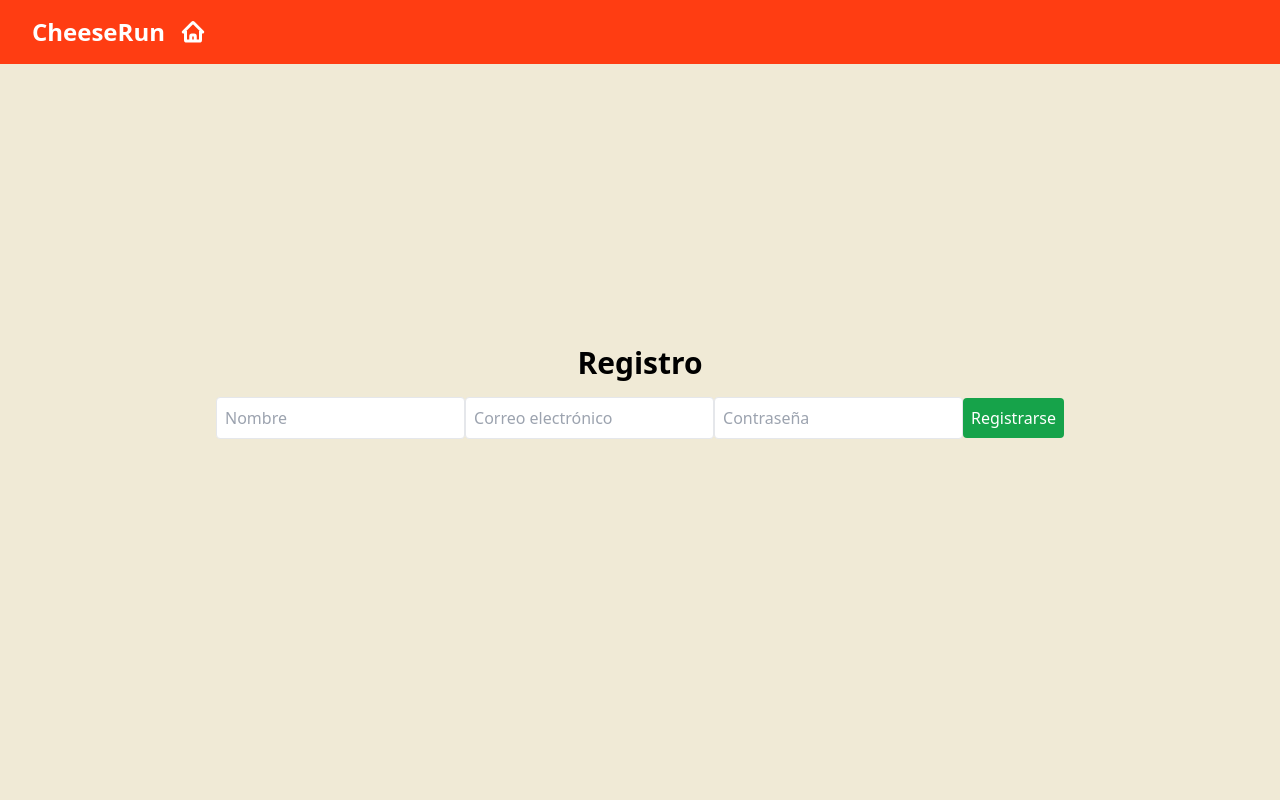
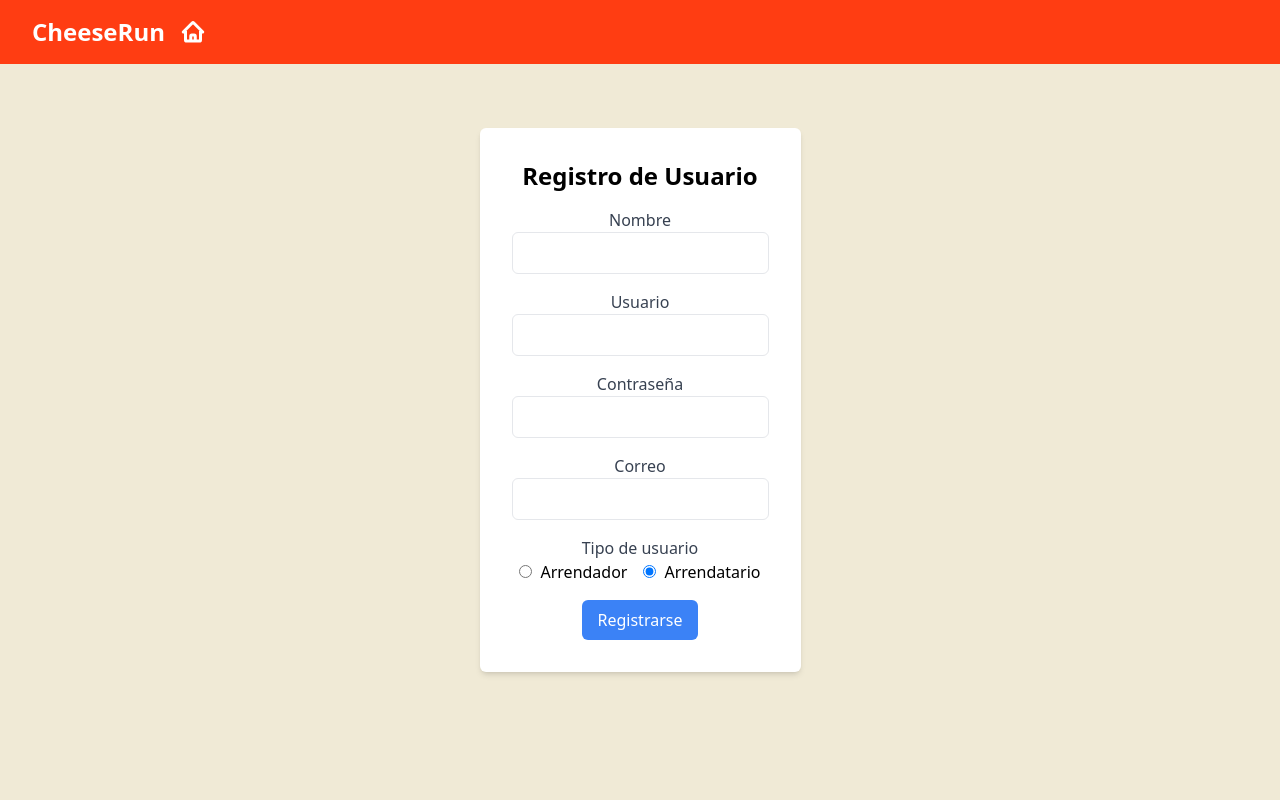
Before and after one commit to cristian-agualimpia/ProyectoFrontWeb, an Angular app: page /register in a window 1280 px wide. Shown: the top 800 px of the page. Built offline with nearby package versions, Linux system fonts and the light colour scheme; no server answers.

Commit message:
Registro Usuarios V1 con error arrendatario

```diff
--- /dev/null
+++ b/src/Conexion back/models/arrendador.model.ts
@@ -0,0 +1,10 @@
+export interface Arrendador {
+    id: number;
+    usuario: string;
+    contrasena: string;
+    nombre: string;
+    correo: string;
+    status: number;
+    propiedades: [];
+    calificaciones: [];
+}
--- /dev/null
+++ b/src/Conexion back/models/arrendatario.model.ts
@@ -0,0 +1,10 @@
+export interface Arrendatario {
+    id: number;
+    usuario: string;
+    contrasena: string;
+    nombre: string;
+    status: number;
+    correo: string;
+    solicitudes: [];
+    calificaciones: [];
+}
--- /dev/null
+++ b/src/Conexion back/services/arrendador.service.ts
@@ -0,0 +1,16 @@
+import { HttpClient } from '@angular/common/http';
+import { Injectable } from '@angular/core';
+import { Observable } from 'rxjs';
+
+@Injectable({
+  providedIn: 'root'
+})
+export class ArrendadorService {
+  private apiUrl = 'http://localhost:8080/arrendador';
+
+  constructor(private http: HttpClient) {}
+
+  crearArrendador(arrendadorData: any): Observable<any> {
+    return this.http.post(`${this.apiUrl}/crearArrendador`, arrendadorData);
+  }
+}
--- a/src/Conexion back/services/arrendatario.service.ts
+++ b/src/Conexion back/services/arrendatario.service.ts
@@ -1,9 +1,17 @@
+import { HttpClient } from '@angular/common/http';
 import { Injectable } from '@angular/core';
+import { Observable } from 'rxjs';
+import { Arrendatario } from '../models/arrendatario.model';
 
 @Injectable({
   providedIn: 'root'
 })
 export class ArrendatarioService {
+  private apiUrl = 'http://localhost:8080/arrendatario';
 
-  constructor() { }
+  constructor(private http: HttpClient) {}
+
+  crearArrendatario(arrendatarioData: Arrendatario): Observable<any> {
+    return this.http.post(`${this.apiUrl}/crearArrendatario`, arrendatarioData);
+  }
 }
--- a/src/app/registro/registro.component.html
+++ b/src/app/registro/registro.component.html
@@ -1,10 +1,33 @@
-<h2 class="text-3xl font-bold mb-4">Registro</h2>
-<!-- Formulario de registro aquí -->
-<form>
-
-  <input type="text" placeholder="Nombre" class="mb-4 p-2 border rounded">
-  <input type="email" placeholder="Correo electrónico" class="mb-4 p-2 border rounded">
-  <input type="password" placeholder="Contraseña" class="mb-4 p-2 border rounded">
-  <button type="submit" class="bg-green-600 text-white p-2 rounded">Registrarse</button>
-
-</form>
+<div class="max-w-md mx-auto bg-white p-8 rounded-md shadow-md">
+  <h2 class="text-2xl font-bold mb-4">Registro de Usuario</h2>
+  <form (ngSubmit)="onSubmit()">
+    <div class="mb-4">
+      <label class="block text-gray-700">Nombre</label>
+      <input type="text" [(ngModel)]="nombre" name="nombre" class="w-full px-3 py-2 border rounded-md" required />
+    </div>
+    <div class="mb-4">
+      <label class="block text-gray-700">Usuario</label>
+      <input type="text" [(ngModel)]="usuario" name="usuario" class="w-full px-3 py-2 border rounded-md" required />
+    </div>
+    <div class="mb-4">
+      <label class="block text-gray-700">Contraseña</label>
+      <input type="password" [(ngModel)]="contrasena" name="contrasena" class="w-full px-3 py-2 border rounded-md" required />
+    </div>
+    <div class="mb-4">
+      <label class="block text-gray-700">Correo</label>
+      <input type="email" [(ngModel)]="correo" name="correo" class="w-full px-3 py-2 border rounded-md" required />
+    </div>
+    <div class="mb-4">
+      <span class="block text-gray-700">Tipo de usuario</span>
+      <label class="inline-flex items-center mr-4">
+        <input type="radio" [(ngModel)]="tipoUsuario" name="tipoUsuario" value="arrendador" />
+        <span class="ml-2">Arrendador</span>
+      </label>
+      <label class="inline-flex items-center">
+        <input type="radio" [(ngModel)]="tipoUsuario" name="tipoUsuario" value="arrendatario" />
+        <span class="ml-2">Arrendatario</span>
+      </label>
+    </div>
+    <button type="submit" class="bg-blue-500 text-white px-4 py-2 rounded-md hover:bg-blue-600">Registrarse</button>
+  </form>
+</div>
--- a/src/app/registro/registro.component.ts
+++ b/src/app/registro/registro.component.ts
@@ -1,12 +1,59 @@
+import { CommonModule } from '@angular/common';
 import { Component } from '@angular/core';
+import { FormsModule } from '@angular/forms';
+import { ArrendadorService } from '../../Conexion back/services/arrendador.service';
+import { ArrendatarioService } from '../../Conexion back/services/arrendatario.service';
 
 @Component({
   selector: 'app-registro',
   standalone: true,
-  imports: [],
+  imports: [CommonModule,FormsModule],
   templateUrl: './registro.component.html',
   styleUrl: './registro.component.css'
 })
 export class RegistroComponent {
+  id: number = 0;
+  nombre: string = '';
+  usuario: string = '';
+  contrasena: string = '';
+  correo: string = '';
+  tipoUsuario: string = 'arrendatario'; // Predeterminado
 
+  constructor(
+    private arrendadorService: ArrendadorService,
+    private arrendatarioService: ArrendatarioService
+  ) {}
+
+  onSubmit() {
+    const usuarioData = {
+      nombre: this.nombre,
+      usuario: this.usuario,
+      contrasena: this.contrasena,
+      correo: this.correo,
+      status: 0 // Status inicial predeterminado
+    };
+
+    if (this.tipoUsuario === 'arrendador') {
+      this.arrendadorService.crearArrendador(usuarioData).subscribe(
+        () => alert('Arrendador registrado exitosamente'),
+        (error) => console.error(error)
+      );
+    } else {
+      this.arrendatarioService.crearArrendatario({
+        id: this.id,
+        nombre: this.nombre,
+        usuario: this.usuario,
+        contrasena: this.contrasena,
+        status: 0, // Status inicial predeterminado
+        correo: this.correo,
+        solicitudes: [],
+        calificaciones:[]
+      }).subscribe(
+        () => alert('Arrendatario registrado exitosamente'),
+        (error) => console.error(error)
+      );
+
+      console.log("Se ejecutó la condición para crear arrendatario")
+    }
+  }
 }
```
Also changed, not shown: 1 other file (tests, documents, lock files or other folders).
